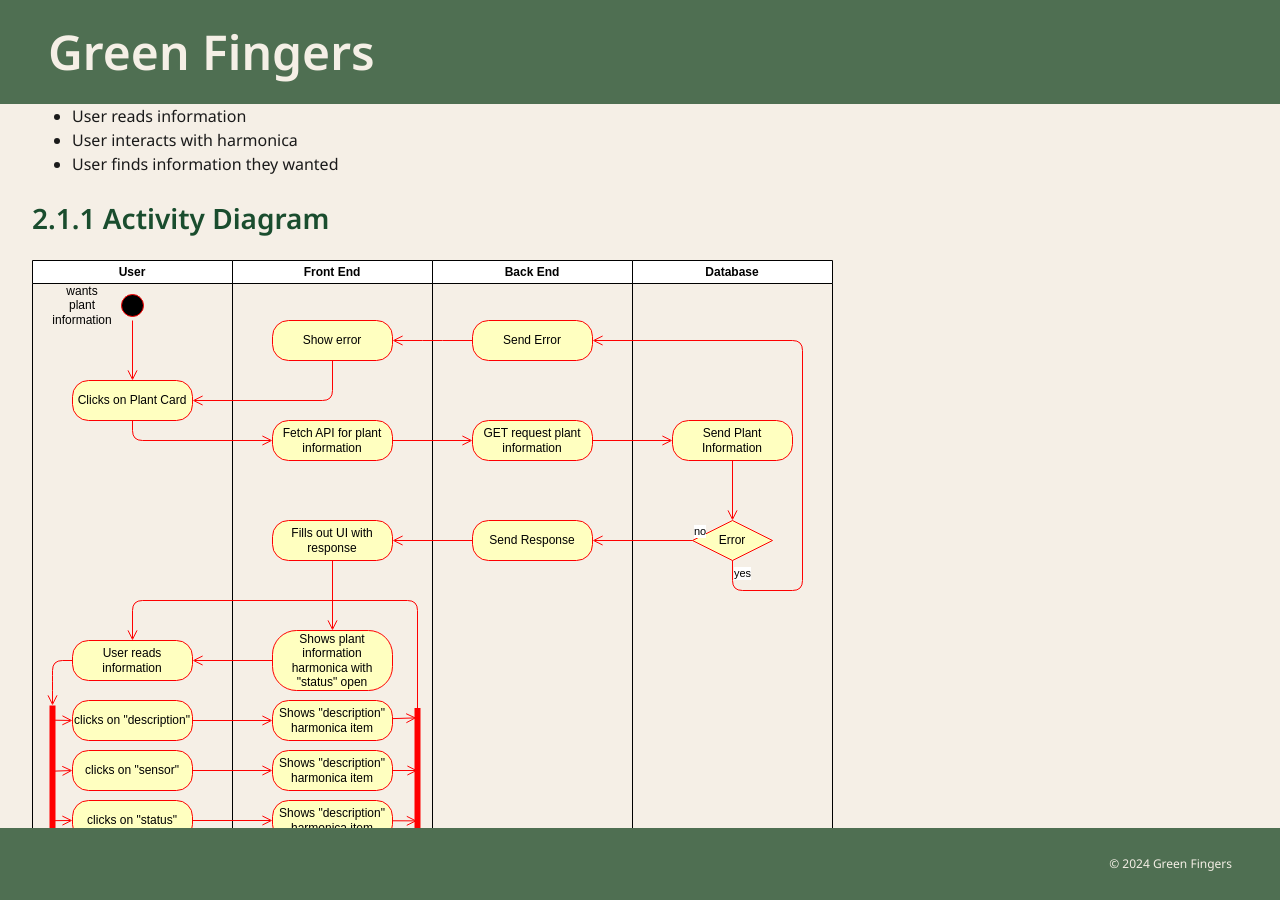
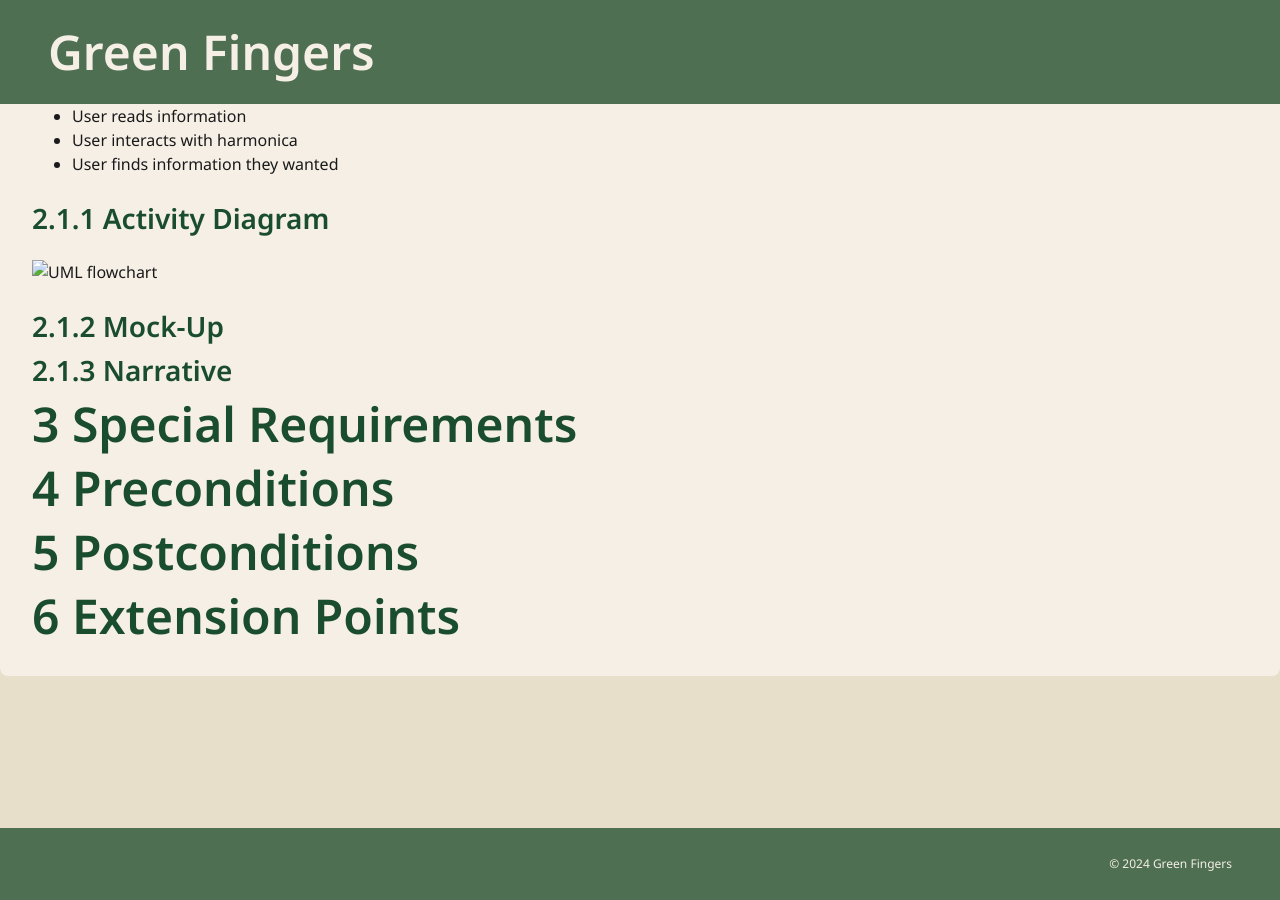
Before and after one commit to Green-Fingers-App/gardeningApp, a Jekyll site: the page built from docs/usecases/viewPlant.md, in a window 1280 px wide and 900 px high, scrolled down 993 px. Built offline with Jekyll 4.4.1, drawn with Linux system fonts in a browser that asks for light colours; our own code applies the rules of GitHub Pages for plain Markdown files.

Commit message:
clean up before merge with main

```diff
--- a/docs/usecases/viewPlant.md
+++ b/docs/usecases/viewPlant.md
@@ -24,7 +24,7 @@
 
 ### 2.1.1 Activity Diagram
 
-![UML flowchart](/gardeningApp/assets/svg/Use%20Case%20Diagrams/viewPlant.drawio.svg)
+![UML flowchart](/gardeningApp/docs/assets/svg/Use%20Case%20Diagrams/viewPlant.drawio.svg)
 
 ### 2.1.2 Mock-Up
 
```
